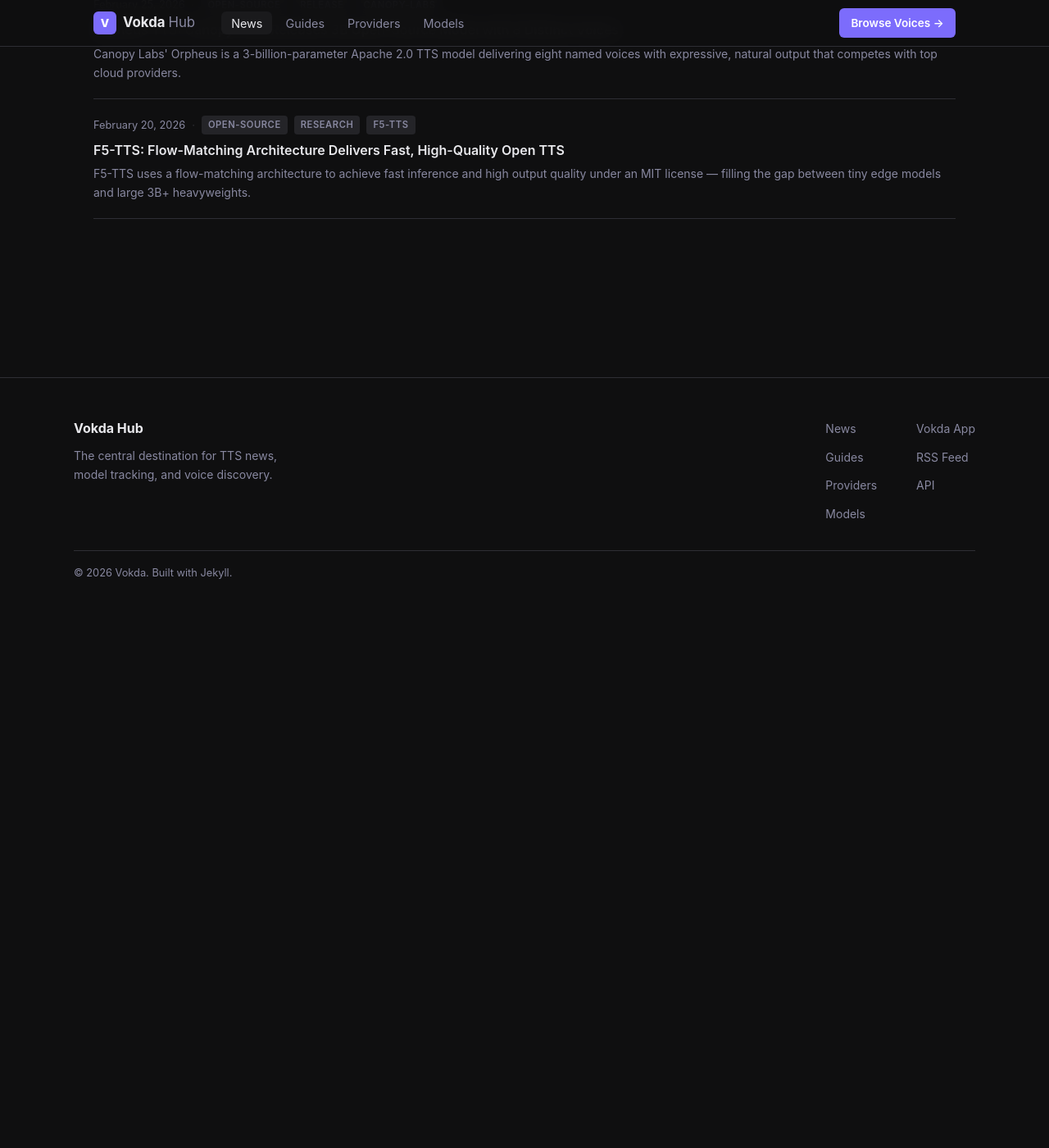
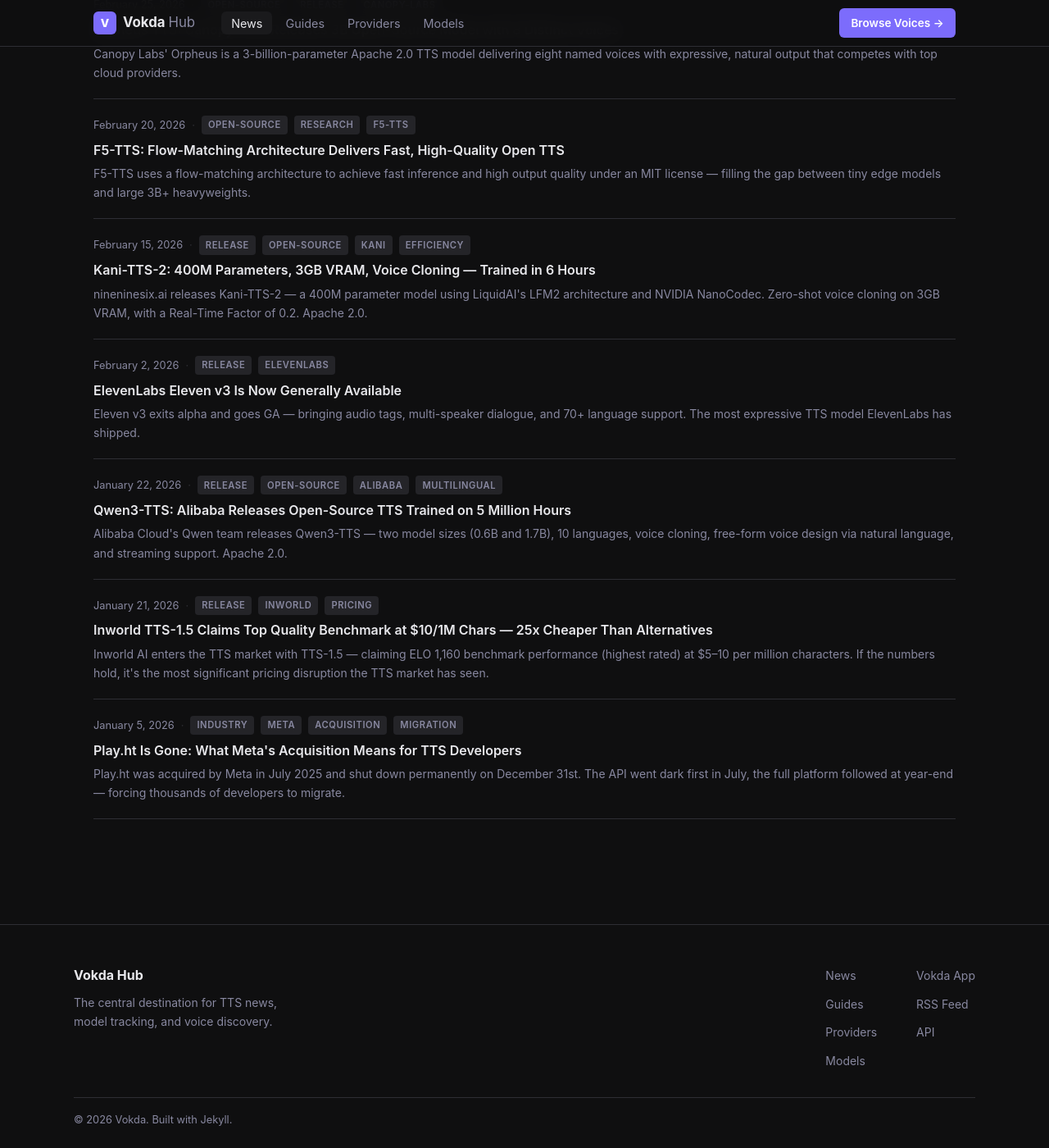
Before and after one commit to iksnae/vokda-hub, a Jekyll site: the page built from news/index.html, in a window 1280 px wide and 1400 px high, scrolled down 667 px. Shown: the whole window at 82% size. Built offline with Jekyll 4.4.1, drawn with Linux system fonts in a browser that asks for light colours; before the commit the page ends 1335 px from its top, so only the background shows below that.

Commit message:
content: 5 new articles + data updates
Articles:
- Play.ht shutdown post-Meta acquisition (Jan 5)
- Inworld TTS-1.5: $10/1M pricing disruption (Jan 21)
- Qwen3-TTS: Alibaba open-source, 5M hours training (Jan 22)
- ElevenLabs Eleven v3 GA: audio tags, multi-speaker (Feb 2)
- Kani-TTS-2: 400M params, 3GB VRAM, LFM2+NanoCodec (Feb 15)

Data:
- Added Inworld to providers.yml
- Added Kani-TTS-2 to models.yml

````diff
--- a/_data/models.yml
+++ b/_data/models.yml
@@ -84,6 +84,24 @@
     - 13 language support
   best_for: Creative audio, expressive characters, sound effects
 
+- id: kani-tts-2
+  name: Kani-TTS-2
+  author: nineninesix
+  parameters: "400M"
+  license: "Apache 2.0"
+  huggingface: nineninesix/kani-tts-2-en
+  languages: [en, pt]
+  voices: 1
+  inference_speed: "Fast (RTF 0.2)"
+  apple_silicon: false
+  highlights:
+    - Runs in 3GB VRAM (consumer GPU)
+    - Zero-shot voice cloning via speaker embeddings
+    - LFM2 + NanoCodec architecture
+    - Trained on 10K hours in 6 hours
+    - Full pretraining code released
+  best_for: Voice cloning on consumer hardware
+
 - id: chatterbox-turbo
   name: Chatterbox Turbo
   author: resemble-ai
--- a/_data/providers.yml
+++ b/_data/providers.yml
@@ -97,6 +97,22 @@
     - Custom Neural Voice
   best_for: Global multilingual deployments
 
+- id: inworld
+  name: Inworld TTS-1.5
+  tier: startup
+  type: cloud_provider
+  languages: "Multiple"
+  voices: "Multiple"
+  latency: "Sub-250ms"
+  pricing: "$5/1M chars (Mini), $10/1M chars (Max)"
+  free_tier: false
+  highlights:
+    - Lowest price among quality providers ($5–10/1M chars)
+    - ELO 1,160 benchmark (self-reported #1)
+    - Data sovereignty for enterprise
+    - Mini and Max model tiers
+  best_for: Cost-sensitive high-volume production
+
 - id: google-cloud-tts
   name: Google Cloud TTS
   tier: startup
--- /dev/null
+++ b/_posts/2026-01-05-playht-shutdown-meta-acquisition.md
@@ -0,0 +1,60 @@
+---
+layout: post
+title: "Play.ht Is Gone: What Meta's Acquisition Means for TTS Developers"
+date: 2026-01-05
+tags: [industry, meta, acquisition, migration]
+summary: "Play.ht was acquired by Meta in July 2025 and shut down permanently on December 31st. The API went dark first in July, the full platform followed at year-end — forcing thousands of developers to migrate."
+---
+
+Play.ht is gone. If you built on it, you already know. If you're evaluating TTS providers and still see it listed in comparison articles from last year, here's the status: **API shut down July 26, 2025. Full platform retired December 31, 2025.**
+
+This is worth writing about not just as a migration advisory, but as an industry moment — a cautionary example of what happens when a key piece of developer infrastructure gets acquired by a platform company with different priorities.
+
+## What Happened
+
+Meta acquired Play.ht in July 2025. The motivation is clear in hindsight: Play.ht had built PlayAI, a voice AI technology that Meta wanted for internal products (likely Meta AI voice features on WhatsApp, Instagram, Ray-Ban glasses, and future hardware). The team and technology moved into Meta's AI infrastructure.
+
+The timeline:
+- **July 2025** — Acquisition announced. API shutdown date set for July 26th.
+- **July 26, 2025** — API access terminated. Developers had days to weeks of notice depending on when they read the announcement.
+- **December 31, 2025** — Studio, voice agents, saved audio, and all user data purged.
+- **January 2026** — All remaining API access locked out. Data export window closed.
+
+Meta's shutdown was faster than most acquisitions of this type. Developers who had built on Play.ht's API — which was competitive with ElevenLabs on voice cloning and had good pricing — found themselves scrambling.
+
+## Why This Matters
+
+Play.ht wasn't a minor player. It was one of the three or four providers developers seriously evaluated alongside ElevenLabs when choosing a TTS stack. It had:
+
+- A strong voice cloning product (PlayHT 2.0 was well-regarded)
+- Competitive pricing
+- Good latency
+- A large voice catalog
+
+None of that survived the acquisition.
+
+The lesson — one that gets relearned every few years in developer tooling — is that building on single-vendor cloud APIs creates dependency risk that has no technical mitigation. If the API disappears, your product disappears with it.
+
+## Migration Paths
+
+For developers who were on Play.ht and are still landing on alternatives, the landscape in early 2026:
+
+**Best overall replacement (voice quality + cloning):** ElevenLabs. The closest feature match — strong voice catalog, professional cloning tiers, well-maintained API.
+
+**Best for real-time agents:** Cartesia Sonic 3. Lower latency than Play.ht ever achieved, better emotional range.
+
+**Best for cost-sensitive migration:** Inworld TTS-1.5 at $5–10/1M chars, or open-source (Kokoro, Orpheus, F5-TTS) for async workloads where you can absorb hosting overhead.
+
+**Best for multilingual replacement:** Azure AI Speech (140+ languages) or Google Cloud TTS Neural2.
+
+## What the TTS Vendor Landscape Looks Like Now
+
+The Play.ht shutdown clarifies something about the market structure: the independent TTS API players are ElevenLabs, Cartesia, Deepgram, and Inworld. Everyone else is either a cloud hyperscaler (AWS, Azure, Google) or an open-source model.
+
+That's actually a healthier landscape than it looks. Hyperscalers aren't going anywhere. The independent providers are either well-capitalized or generating revenue. Open-source is more viable than ever.
+
+But the Play.ht situation is a reminder: **provider diversification isn't over-engineering — it's basic resilience.** Abstracting your TTS calls behind a thin adapter layer costs a few hours and can save a migration crisis.
+
+---
+
+*If you're migrating from Play.ht, Vokda's voice catalog covers all the major alternatives with audio samples for direct comparison: [vokda.iknsae.com](https://vokda.iknsae.com)*
--- /dev/null
+++ b/_posts/2026-01-21-inworld-tts-1-5-pricing-disruption.md
@@ -0,0 +1,55 @@
+---
+layout: post
+title: "Inworld TTS-1.5 Claims Top Quality Benchmark at $10/1M Chars — 25x Cheaper Than Alternatives"
+date: 2026-01-21
+tags: [release, inworld, pricing]
+summary: "Inworld AI enters the TTS market with TTS-1.5 — claiming ELO 1,160 benchmark performance (highest rated) at $5–10 per million characters. If the numbers hold, it's the most significant pricing disruption the TTS market has seen."
+providerId: inworld
+---
+
+Inworld AI launched TTS-1.5 on January 21st with a provocative claim: best quality *and* cheapest price. Those two things don't usually go together, and the TTS industry noticed.
+
+## The Numbers
+
+- **Pricing:** $5–10 per million characters (TTS-1.5 Mini at $5, TTS-1.5 Max at $10)
+- **Benchmark:** ELO score of 1,160 — which Inworld claims is #1 in quality evaluations for real-time TTS
+- **Latency:** Sub-250ms time-to-first-audio for TTS-1.5 Max
+- **Comparison:** ElevenLabs Multilingual v2 at $206/1M characters for their #6-ranked model
+
+If accurate, TTS-1.5 Max is 20x cheaper than ElevenLabs at higher ranked quality. Even against the cheapest commodity providers (AWS Polly Neural at $16/1M, Google Neural2 at $16/1M), Inworld is 1.6x cheaper.
+
+## Why the Price Gap Is Possible
+
+Inworld built their TTS infrastructure from scratch rather than adapting existing models. They've been running voice AI for game characters at scale since 2021 — processing enormous volumes of TTS for NPC dialog in games. That operational scale allowed them to build infrastructure optimized for cost efficiency in a way that general-purpose providers haven't.
+
+The result, according to their announcement, is a fundamentally different cost structure — not a temporary introductory price designed to acquire customers.
+
+## What You Actually Get
+
+Two model variants:
+
+**TTS-1.5 Mini** — $5/1M chars. Optimized for minimal latency. Best when time-to-first-audio is the absolute priority and cost is the binding constraint.
+
+**TTS-1.5 Max** — $10/1M chars. Best quality, sub-250ms latency. Their recommended default for most production applications.
+
+Enterprise plans include data sovereignty options — audio processing stays within your infrastructure. This is meaningful for regulated industries and privacy-sensitive applications.
+
+## The Benchmark Skepticism
+
+Inworld's ELO benchmark is self-reported, based on their own evaluation framework. They claim #1 ranking with a score of 1,160. The Vokda position: treat benchmark rankings from providers about their own products with appropriate skepticism.
+
+That said, the pricing story doesn't depend on the benchmark being accurate. At $10/1M chars, TTS-1.5 Max is worth evaluating on its own terms regardless of where it ranks. Independent evaluations from developers on Reddit and the HuggingFace community put it in the top tier for naturalness, though not unanimously ahead of Cartesia Sonic 3 for real-time feel.
+
+## Practical Implications
+
+If you're currently paying ElevenLabs rates for a non-creative-content use case (an assistant voice, notifications, documentation readback), Inworld TTS-1.5 is worth a direct comparison. The quality ceiling might be lower for highly expressive content, but for utility voice applications, the cost savings at scale are significant.
+
+At 10M characters/month:
+- ElevenLabs Multilingual v2: ~$2,060
+- Google Neural2: ~$160
+- AWS Polly Neural: ~$160
+- **Inworld TTS-1.5 Max: ~$100**
+
+That delta compounds fast.
+
+[Browse voices on Vokda →](https://vokda.iknsae.com)
--- /dev/null
+++ b/_posts/2026-01-22-qwen3-tts-alibaba-open-source.md
@@ -0,0 +1,71 @@
+---
+layout: post
+title: "Qwen3-TTS: Alibaba Releases Open-Source TTS Trained on 5 Million Hours"
+date: 2026-01-22
+tags: [release, open-source, alibaba, multilingual]
+summary: "Alibaba Cloud's Qwen team releases Qwen3-TTS — two model sizes (0.6B and 1.7B), 10 languages, voice cloning, free-form voice design via natural language, and streaming support. Apache 2.0."
+---
+
+Alibaba's Qwen team released Qwen3-TTS on January 22nd — a series of open-source TTS models with two size variants (0.6B and 1.7B), covering 10 languages with voice cloning, streaming, and a capability that stands out: **voice design via natural language instructions**.
+
+## What Qwen3-TTS Does Differently
+
+Most TTS models give you a set of pre-defined voices to choose from. Qwen3-TTS adds **voice design** — you describe the voice you want in natural language and the model generates it:
+
+```python
+# Instead of choosing "voice_id: en_us_001"
+# You write:
+voice_prompt = "A warm, mid-30s American woman with a slightly husky voice.
+                Measured pace, sounds like a podcast host."
+```
+
+The model interprets that description and synthesizes a voice matching those characteristics. Combined with traditional voice cloning (provide reference audio), this gives developers two paths to custom voice creation: describe it from scratch, or clone from an existing recording.
+
+This is a genuinely novel capability for an open-source model. Cloud providers have offered similar features at enterprise pricing tiers. Getting it in an Apache 2.0 model changes the access equation significantly.
+
+## Scale of Training
+
+Qwen3-TTS was trained on over **5 million hours of speech data** across its 10 covered languages. For context, most open-source TTS models train on thousands to tens of thousands of hours. Five million hours means the model has heard vastly more linguistic variety, accent diversity, and prosodic patterns — which shows up in the output's naturalness across languages.
+
+## Languages
+
+10 languages with full feature support: **Chinese, English, Japanese, Korean, German, French, Russian, Portuguese, Spanish, and Italian**, plus multiple dialectal voice profiles within supported languages.
+
+The Chinese and Japanese coverage in particular is stronger than most Western-developed TTS models, which tend to treat East Asian languages as afterthoughts.
+
+## Architecture
+
+The core innovation is the **Qwen3-TTS-Tokenizer-12Hz** — a custom neural codec running at 12Hz that converts audio to discrete tokens. The architecture:
+
+1. Text input → semantic tokens via the language model backbone
+2. Semantic tokens → acoustic tokens via the 12Hz tokenizer
+3. Acoustic tokens → 24kHz waveform via the decoder
+
+Running at 12Hz means 12 acoustic frames per second, which enables streaming output — you start hearing audio before the full generation is complete.
+
+## Model Sizes
+
+**Qwen3-TTS-0.6B** — 600M parameters. Faster inference, smaller memory footprint. Good for edge deployment and lower-latency applications where full model quality isn't needed.
+
+**Qwen3-TTS-1.7B** — 1.7B parameters. Higher quality, better voice cloning fidelity, stronger multilingual output. The recommended choice for production quality.
+
+HuggingFace: `Qwen/Qwen3-TTS-0.6B` and `Qwen/Qwen3-TTS-1.7B`
+Paper: [arxiv.org/abs/2601.15621](https://arxiv.org/abs/2601.15621)
+
+## API Access
+
+Beyond self-hosting, Qwen3-TTS is available via Alibaba Cloud's DashScope API for developers who want model quality without infrastructure overhead. vLLM support is included for high-throughput deployments.
+
+## Who It's For
+
+Qwen3-TTS lands hardest for:
+
+- **Asian language applications** — the Chinese and Japanese quality is meaningfully better than other open-source alternatives
+- **Multilingual products** needing consistent voice quality across 10 languages
+- **Developers wanting custom voice creation** without enterprise cloud API costs
+- **Privacy-sensitive applications** — fully self-hostable with no external API dependency
+- **Researchers** — the pretraining framework is available for fine-tuning on custom languages and domains
+
+The voice design capability alone makes it worth evaluating for any project where "pick from a list of 6 pre-made voices" isn't good enough.
+
+[Explore open models on Vokda →](https://vokda.iknsae.com/models)
--- /dev/null
+++ b/_posts/2026-02-02-elevenlabs-eleven-v3-generally-available.md
@@ -0,0 +1,65 @@
+---
+layout: post
+title: "ElevenLabs Eleven v3 Is Now Generally Available"
+date: 2026-02-02
+tags: [release, elevenlabs]
+summary: "Eleven v3 exits alpha and goes GA — bringing audio tags, multi-speaker dialogue, and 70+ language support. The most expressive TTS model ElevenLabs has shipped."
+providerId: elevenlabs
+---
+
+After several months in alpha, ElevenLabs shipped Eleven v3 as generally available on February 2nd. It's a meaningful generational step from Multilingual v2 — not just incremental quality improvements, but a fundamentally different approach to how you direct voice output.
+
+## What's New
+
+**Audio tags** are the headline feature. Instead of relying entirely on the model to interpret emotional tone from text, v3 lets you annotate inline:
+
+```
+[excited] We just closed the deal — [whispers] don't tell anyone yet.
+[sighs] I've been waiting for this for months.
+[laughs] You actually said that?
+```
+
+Tags can be applied to any span of text and stack with each other. The model interprets them relative to context — an `[excited]` tag on routine text reads differently than the same tag on a punchline. ElevenLabs describes the prompt engineering as more demanding than v2 but says the ceiling is significantly higher.
+
+**Multi-speaker dialogue mode** is the other major addition. You can specify multiple voices in a single generation with natural pacing and interruptions between them — which eliminates the need to stitch together multiple API calls and manually line up timing for podcast scripts, audiobooks, or interactive narratives.
+
+**70+ languages** — expanded from v2's 29. Coverage now includes many high-demand markets that were missing or in low-quality tiers before.
+
+**68% reduction in errors** on complex text: chemical formulas, phone numbers, addresses, technical jargon. This matters more than it sounds — one garbled email address or wrong phone number in an IVR system undermines the entire deployment.
+
+## What It's Best For
+
+ElevenLabs is direct about the intended use case: v3 is built for **video, audiobooks, and media tools** — non-real-time creative applications where audio quality and expressiveness are the product.
+
+For real-time and conversational agents they explicitly recommend staying with v2.5 Turbo or Flash. A real-time version of v3 is in development, but not yet available.
+
+## Prompting v3
+
+The audio tag system requires a bit of adjustment if you're used to just passing clean prose to the API. ElevenLabs' guidance is to treat v3 more like directing a voice actor — think about pacing, where emphasis should fall, which moments need emotional color.
+
+A few patterns that work well:
+
+```
+# Emphasis
+The answer is [emphatically] no.
+
+# Non-verbal reactions
+[laughs softly] I can't believe that worked.
+
+# Dialogue dynamics
+— [confidently] I think we should ship it.
+— [skeptical pause] And the tests?
+— [hesitates] Most of them pass.
+```
+
+## API Access
+
+Eleven v3 is available via `eleven_v3` in the API and through the ElevenLabs Studio interface. Pricing is higher than v2.5 — consult their pricing page for current rates.
+
+## The Bottom Line
+
+If you're generating audio for creative content — trailers, audiobooks, explainer videos, game dialog — v3 is the version to be on. The audio tag system gives you the kind of fine-grained control that used to require a voice acting session and post-production. Multi-speaker dialogue alone saves significant time for anyone producing scripted content.
+
+For voice agents and real-time applications, hold off until the conversational v3 variant ships.
+
+[Explore ElevenLabs voices on Vokda →](https://vokda.iknsae.com/voices?provider=elevenlabs)
--- /dev/null
+++ b/_posts/2026-02-15-kani-tts-2-efficient-voice-cloning.md
@@ -0,0 +1,66 @@
+---
+layout: post
+title: "Kani-TTS-2: 400M Parameters, 3GB VRAM, Voice Cloning — Trained in 6 Hours"
+date: 2026-02-15
+tags: [release, open-source, kani, efficiency]
+summary: "nineninesix.ai releases Kani-TTS-2 — a 400M parameter model using LiquidAI's LFM2 architecture and NVIDIA NanoCodec. Zero-shot voice cloning on 3GB VRAM, with a Real-Time Factor of 0.2. Apache 2.0."
+---
+
+Kani-TTS-2 is a new open-source TTS model from nineninesix.ai that makes an interesting argument about where the efficiency ceiling is in 2026: 400 million parameters, 3GB VRAM, zero-shot voice cloning, real-time capable — and trained on 10,000 hours of speech data in six hours.
+
+That training time is the thing worth pausing on.
+
+## The Architecture: LFM2 + NanoCodec
+
+Kani-TTS-2 is built on two components that aren't the usual open-source TTS stack:
+
+**LFM2 (LiquidAI Liquid Foundation Model 2)** — a 350M parameter language backbone from LiquidAI designed for efficiency. LFMs use a different architecture from standard transformers — specifically designed to run fast on constrained hardware without sacrificing output quality. The Kani team uses LFM2 as the "audio intent" predictor: it generates sequences of audio tokens that represent what should be said.
+
+**NVIDIA NanoCodec** — converts those audio tokens into 22kHz waveforms. NanoCodec is a neural audio codec specifically built for efficiency — it achieves high-fidelity reconstruction at low bitrates, which keeps memory requirements down.
+
+The combination: **Audio-as-Language**. The model never works with mel-spectrograms or raw waveforms during inference — everything is discrete tokens until the final NanoCodec decode step. This is what enables the 3GB VRAM footprint.
+
+## Training Efficiency
+
+The numbers are striking. The English model was trained on 10,000 hours of high-quality speech data using 8 NVIDIA H100 GPUs — total training time: **6 hours**.
+
+To put that in context: training a comparable-scale TTS model on traditional architectures with similar data would typically take days to a week on the same hardware. The LFM2 architecture's training efficiency is a meaningful part of the story here — it suggests that the model family can be extended, fine-tuned, and adapted to new languages or domains cheaply.
+
+## Zero-Shot Voice Cloning
+
+Voice cloning works via **speaker embeddings** — no fine-tuning required. The workflow:
+
+1. Provide a short reference audio clip (a few seconds)
+2. The model extracts speaker characteristics as an embedding
+3. Inference uses that embedding to condition all output
+
+This is standard zero-shot cloning architecture, but Kani-TTS-2 runs it at 400M parameters and 3GB VRAM — which means it fits on consumer GPUs like the RTX 3060 or 4050. Previously this quality of zero-shot cloning required hardware that most developers don't have locally.
+
+## Performance
+
+- **Real-Time Factor: 0.2** — generates 10 seconds of audio in ~2 seconds. Faster than real-time, but not fast enough for sub-200ms conversational use without optimization.
+- **VRAM:** 3GB — runs on consumer GPUs, not just research clusters
+- **Sampling rate:** 22kHz
+- **License:** Apache 2.0
+
+## Languages
+
+Currently available in **English** (`nineninesix/kani-tts-2-en`) and **Portuguese** (`nineninesix/kani-tts-2-pt`). The team describes language expansion as ongoing — the pretraining framework is released publicly, which means community-contributed language fine-tunes are likely.
+
+## The Open Pretraining Framework
+
+Beyond the model weights, nineninesix.ai released the complete pretraining code. This is the part that matters most for researchers and teams building specialized applications:
+
+- Train a new language variant from scratch using the same architecture
+- Fine-tune for a specific accent, domain, or speaker style
+- Adapt the codec to different audio characteristics
+
+This positions Kani-TTS-2 less as a finished product and more as a platform for building custom TTS — which is genuinely different from most open releases that ship weights only.
+
+## Bottom Line
+
+For developers who need voice cloning on consumer hardware, Kani-TTS-2 is the most accessible option currently available. The LFM2 architecture is worth watching — if training efficiency compounds across larger model sizes, the team at nineninesix.ai may have more to release.
+
+HuggingFace: `nineninesix/kani-tts-2-en` | `nineninesix/kani-tts-2-pt`
+
+[Explore open models on Vokda →](https://vokda.iknsae.com/models)
````
